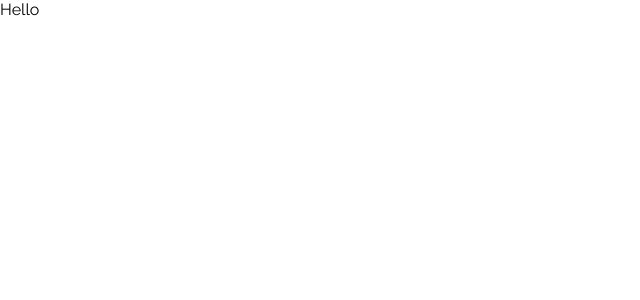
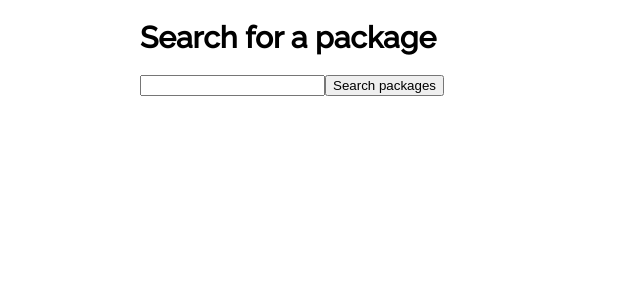
Before and after one commit to jardenna/typescript, a React app: page / in a window 1280 px wide. Shown: the top 300 px of the page, without its empty margins (0-640 px from the left). Built offline with nearby package versions, Linux system fonts and the light colour scheme.

Commit message:
Added repos search + global styling

```diff
--- a/src/components/App.tsx
+++ b/src/components/App.tsx
@@ -1,10 +1,16 @@
+import { Provider } from 'react-redux';
+import { store } from '../state';
+
+import ReposList from './ReposList';
+
 function App() {
    return (
-      <article>
-         <main>
-            Hello
+      <Provider store={store}>
+         <main className='container'>
+            <h1> Search for a package</h1>
+            <ReposList />
          </main>
-      </article>
+      </Provider>
 
    );
 }
--- /dev/null
+++ b/src/components/ReposList.tsx
@@ -0,0 +1,33 @@
+import React from 'react';
+import { useDispatch } from 'react-redux';
+
+import { actionsCreators } from '../state';
+
+const ReposList: React.FC = () => {
+
+   const [term, setTerm] = React.useState('');
+   const dispatch = useDispatch();
+
+   const onSubmit = (e: React.FormEvent<HTMLFormElement>): void => {
+      e.preventDefault();
+      setTerm('');
+      dispatch(actionsCreators.searchRepos(term));
+   };
+
+   const searchPackages = (e: React.ChangeEvent<HTMLInputElement>): void => {
+      setTerm(e.target.value);
+   };
+
+   return (
+      <div>
+         <form onSubmit={onSubmit}>
+            <input type="text" value={term} onChange={searchPackages} />
+            <button type="submit">
+               Search packages
+            </button>
+         </form>
+      </div>
+   );
+};
+
+export default ReposList;
--- a/src/styles/_global.scss
+++ b/src/styles/_global.scss
@@ -8,8 +8,10 @@ body {
    font-family: fonts.$font-primary;
 }
 
-main {
-   @include mixins.flexbox();
+.container {
+   max-width: 1000px;
+   width: 100%;
+   margin: 0 auto;
 }
 
 h1 {
```
